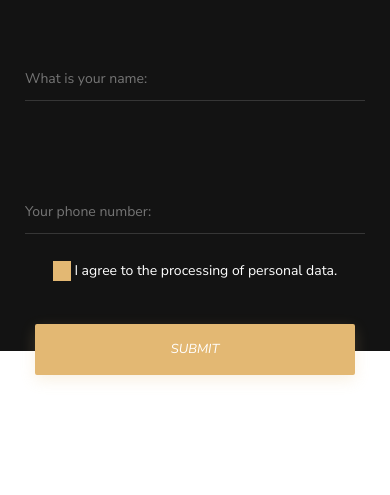
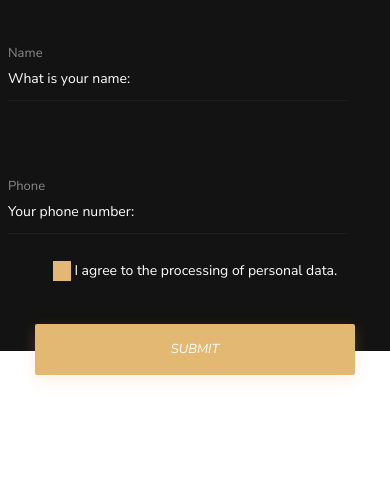
Before and after one commit to AlekseyBereznev/SkillFactory, a plain HTML site: page Repair_Design_Project_Bereznev/index.html in a window 390 px wide. Shown: the part 1704-2199 px from the top of the page. Drawn offline with Linux system fonts and the light colour scheme.

Commit message:
сделал form__submit

```diff
--- a/Repair_Design_Project_Bereznev/css/media.css
+++ b/Repair_Design_Project_Bereznev/css/media.css
@@ -67,24 +67,25 @@
         margin-bottom: 61px;
     }
 
-    .control__name {
-        color: #FFF;
+    .control__input {
+        color:rgba(255, 255, 255, 1.0);
         width: 340px;
         max-width: 340px;
         margin-right: 0px;
         margin-bottom: 90px;
     }
-
-    .control__tel {
-        color: #FFF;
-        width: 340px;
-        max-width: 340px;
-        margin-right: 0px;
-        margin-bottom: 90px;
+    .control__input::placeholder{
+        color:#FFF;
+    }
+    .control__submit-label {
+        color: rgba(255, 255, 255, 0.50);
+        font-size: 13px;
+        line-height: 1.63;
     }
 
     .control__btn-submit {
         width: 320px;
+        margin: 0 auto;
     }
 
     .submit-checkbox {
--- a/Repair_Design_Project_Bereznev/css/style.css
+++ b/Repair_Design_Project_Bereznev/css/style.css
@@ -15,6 +15,7 @@ body {
 }
 
 .button {
+    user-select: none;
     color: #FFF;
     text-align: center;
     font-size: 11px;
@@ -282,33 +283,33 @@ body {
     color: #363636;
     font-family: Nunito Sans;
     font-size: 14px;
-    }
-
+}
 
 .submit-block {
     margin-bottom: 35px;
-
+    display: flex;
+    flex-wrap: wrap;
 }
 
-.control__name {
+.input_block {
+    position: relative;
+}
+
+.control__input {
     width: 231px;
     max-width: 231px;
-    border-bottom: 1px solid #363636;
+    border-bottom: 1px solid rgba(54, 54, 54, 0.30);
     margin-right: 58px;
     line-height: 3;
-}
-.control__submit-label{
+    background-color: transparent;
 }
 
-.control__tel {
-    width: 231px;
-    max-width: 231px;
-    border-bottom: 1px solid #363636;
-    margin-right: 58px;
-    line-height: 3;
-}
-.test{
-    display: inline-block;
+.control__submit-label {
+    position: absolute;
+    top: -15px;
+    color: rgba(54, 54, 54, 0.50);
+    font-size: 13px;
+    line-height: 1.63;
 }
 
 .control__btn-submit {
@@ -357,7 +358,7 @@ body {
 .repair {
     color: #131313;
     margin-bottom: 300px;
-
+    user-select: none;
 }
 
 .repair__title {
--- a/Repair_Design_Project_Bereznev/index.html
+++ b/Repair_Design_Project_Bereznev/index.html
@@ -151,7 +151,7 @@
                 <img class="cam-svg" src="./images/main/project/Group 45.svg" alt="камера">
                 <div class="control__video">
                     <a href="#!" class="control__link">
-                        <img src="./images/main/project/control.jpg" alt="видео с онлайн видеокамеры">
+                        <img src="./images/main/project/control.jpg" alt="онлайн видео c камеры">
                     </a>
                 </div>
                 <p class="control__text">At each facility, a camera is installed that broadcasts the progress of work on
@@ -160,10 +160,15 @@
                     you will receive a link to the broadcast.</p>
                 <form class="control__submit" action="#" name="clientTelForm" method="get" autocomplete enctype="text/plain">
                     <div class="submit-block">
-                        <!-- <label class="control__submit-label" for="clientName">Name</label> -->
-                        <input class="control__name" type="text" name="clientName" id="clientName" required placeholder="What is your name:">
-                        <!-- <label class="control__submit-label" for="clientTel">Phone</label> -->
-                        <input class="control__tel" type="tel" name="clientTel" id="clientTel" required placeholder="Your phone number:">
+                        <div class="input_block">
+                            <label class="control__submit-label" for="clientName">Name</label>
+                            <input class="control__input" type="text" name="clientName" id="clientName" minlength="2" required placeholder="What is your name:">
+                        </div>
+                        <div class="input_block">
+                            <label class="control__submit-label" for="clientTel">Phone</label>
+                            <input class="control__input" type="tel" name="clientTel" id="clientTel" pattern="[0-9]{10}" required placeholder="Your phone number:">
+                        </div>
+
                         <button class="control__btn-submit button" type="submit">Submit</button>
                     </div>
                     <div class="submit-checkbox">
```
